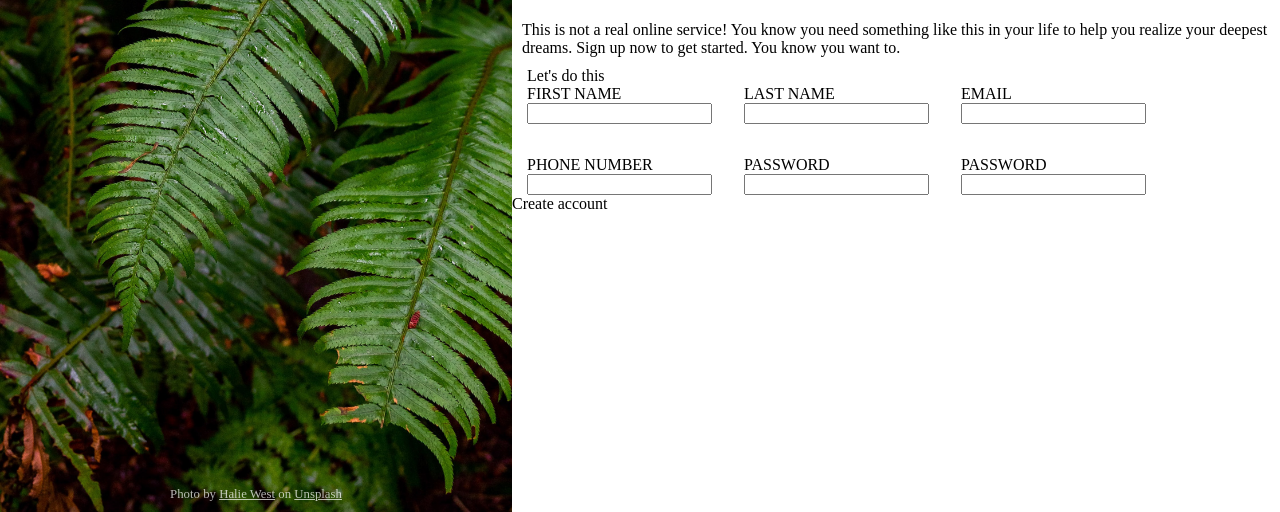
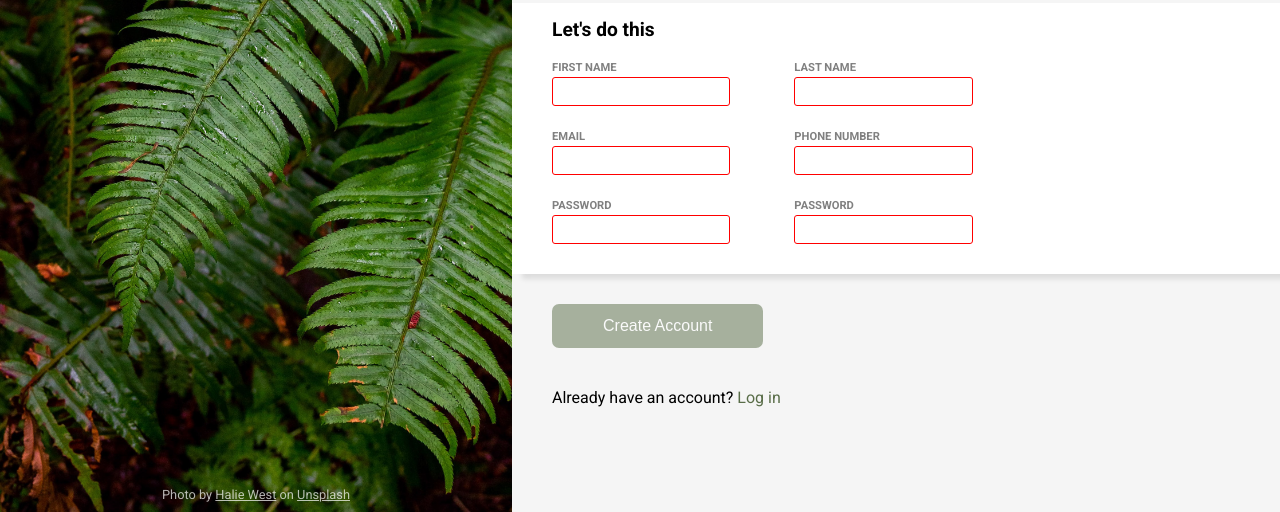
Before and after one commit to JasonOCat/TOP-form, a plain HTML site: page index.html in a window 1280 px wide. Shown: the part 288-800 px from the top of the page. Drawn offline with Linux system fonts and the light colour scheme.

Commit message:
Do form + password

```diff
--- a/css/styles.css
+++ b/css/styles.css
@@ -1,5 +1,8 @@
+@import url('https://fonts.googleapis.com/css2?family=Roboto:wght@100;400;700&display=swap');
+
 :root {
     --white-transparent: rgba(255, 255, 255, 0.7);
+    font-family: 'Roboto', sans-serif;
 }
 
 @font-face {
@@ -68,20 +71,119 @@ main {
     flex: 1;
     width: 100%;
     justify-content: center;
+    background-color: whitesmoke;
 }
 
 #intro {
-    margin: 10px 10px;
+    margin: 10px 40px;
+    padding-bottom: 35px;
+    font-size: 1.4rem;
+    font-weight: 600;
+    width: 80%;
 }
+
+.lets-go {
+    margin-bottom: 20px;
+    font-size:1.2rem;
+    font-weight: 600;
+}
+
+.you-know {
+    font-style: italic;
+}
+
+
 
 #div-form {
     display: flex;
     flex-wrap: wrap;
-    gap: 2rem;
-    margin:0px 15px;
+    gap: 1.5rem 4rem;
+    width: 70%;
+    margin-bottom: 30px;
 }
 
 #div-form > div {
     display: flex;
     flex-direction: column;
+    width: 35%;
 }
+
+.form-form {
+    display:flex;
+    flex-direction: column;
+}
+
+.form-form-form {
+    background-color: white;
+    box-shadow: 10px 5px 5px rgba(0, 0, 0, 0.1);
+    padding-left: 40px;
+    padding-top: 15px;
+    margin-bottom: 30px;
+}
+
+label {
+    font-size: 0.7rem;
+    font-weight: 900;
+    color: grey;
+    margin-bottom: 3px;
+}
+
+input {
+    border: 1px solid #E5E7EB;
+    border-radius: 3px;
+    padding: 6px 8px;
+}
+
+input:focus {
+    border: 1px solid blue;
+    box-shadow: 5px 4px 3px rgba(0, 0, 0, 0.1);
+}
+
+input:required:valid {
+    border: 1px solid green;
+}
+
+input:required:invalid {
+    border: 1px solid red;
+}
+
+input:required {
+    border: 1px solid #E5E7EB;
+}
+
+input.error {
+    border: 1px solid red;
+}
+
+input.valid {
+    border: 1px solid green;
+}
+
+.error-pass {
+    color: red;
+    font-size: 0.7rem;;
+}
+
+input:disabled {
+    opacity: 0.5;
+}
+
+
+
+
+.btn {
+    margin-left: 40px;
+    margin-bottom: 40px;
+    border-radius: 7px;
+    padding: 13px 51px;
+    border: none;
+    background-color: #596D48;
+    color: white;
+    font-size: 1rem;
+
+}
+
+.account {
+    margin-left: 40px;
+    font-weight: 400;
+}
--- a/index.html
+++ b/index.html
@@ -25,46 +25,64 @@
         <main>
             <div id="intro">
                 This is not a real online service! You know you need something like this in your life to help you
-                realize your deepest dreams. Sign up now to get started. You know you want to.
+                realize your deepest dreams. Sign up now to get started.
+                <br/>
+                <br/>
+                <p class="you-know">You know you want to.</p>
             </div>
             <div id="form">
 
+                <form action="#" method="get">
 
-                <form action="">
+                    <div class="form-form">
 
-                    <p style="padding-left:15px;">Let's do this</p>
+
+                        <div class="form-form-form">
+                            <p class="lets-go">Let's do this</p>
+
                             <div id="div-form">
 
                                 <div>
                                     <label for="first_name">FIRST NAME</label>
-                            <input type="text" id="first_name" name="first_name">
+                                    <input type="text" id="first_name" name="first_name"
+                                    pattern="[a-zA-Z-\s]+"
+                                    required>
                                 </div>
                                 <div>
-                            <label for="first_name">LAST NAME</label>
-                            <input type="text" id="last_name" name="last_name">
+                                    <label for="last_name">LAST NAME</label>
+                                    <input type="text" id="last_name" name="last_name"
+                                    pattern="[a-zA-Z-\s]+"
+                                    required>
                                 </div>
                                 <div>
-                            <label for="first_name">EMAIL</label>
-                            <input type="email" id="email" name="email">
+                                    <label for="email">EMAIL</label>
+                                    <input type="email" id="email" name="email" required>
                                 </div>
                                 <div>
-                            <label for="first_name">PHONE NUMBER</label>
-                            <input type="tel" id="phonenumber" name="phonenumber">
+                                    <label for="phonenumber">PHONE NUMBER</label>
+                                    <input type="text" id="phonenumber" name="phonenumber"
+                                    pattern="\d{10}"
+                                    required>
                                 </div>
                                 <div>
-                            <label for="first_name">PASSWORD</label>
-                            <input type="password" id="password" name="password">
+                                    <label for="password">PASSWORD</label>
+                                    <input type="password" id="password" name="password" class="error" required>
+                                    <p class="error-pass" hidden>* Passwords do not match</p>
                                 </div>
                                 <div>
-                            <label for="first_name">PASSWORD</label>
-                            <input type="password" id="confirm_password" name="confirm_password">
+                                    <label for="check_password">PASSWORD</label>
+                                    <input type="password" id="check_password" name="check_password" class="error" required>
                                 </div>
+                            </div>
+                        </div>
+                        <div id="login">
+                            <input type="submit" class="btn" value="Create Account" disabled="disabled">
+                        </div>
+                        <p class="account">Already have an account? <a href="#" style="color:#596D48; text-decoration: none">Log in</a></p>
                     </div>
                 </form>
             </div>
-            <div id="login">
-                Create account
-            </div>
+
         </main>
     </div>
 </body>
--- a/js/javascript.js
+++ b/js/javascript.js
@@ -0,0 +1,46 @@
+const pass = document.querySelector('#password');
+const checkPass = document.querySelector('#check_password');
+const errorPass = document.querySelector('.error-pass');
+const submitBtn = document.querySelector('.btn');
+
+console.log(checkPass);
+
+pass.addEventListener('keyup', passCheck);
+checkPass.addEventListener('keyup', passCheck);
+submitBtn.addEventListener('submit', submitForm)
+
+
+function submitForm(e) {
+    e.preventDefault();
+    return false;
+}
+
+
+function passCheck(e) {
+
+    if (!pass.value || !checkPass.value) {
+        submitBtn.setAttribute('disabled','disabled');
+        errorPass.hidden = true;
+        pass.classList.add("error");
+        checkPass.classList.add("error");
+        pass.classList.remove("valid");
+        checkPass.classList.remove("valid");
+        return
+    }
+
+    if (pass.value === checkPass.value ) {
+        submitBtn.removeAttribute('disabled');
+        errorPass.hidden = true;
+        pass.classList.remove("error");
+        checkPass.classList.remove("error");
+        pass.classList.add("valid");
+        checkPass.classList.add("valid");
+    } else {
+        submitBtn.setAttribute('disabled','disabled');
+        errorPass.hidden = false;
+        pass.classList.add("error");
+        checkPass.classList.add("error");
+        pass.classList.remove("valid");
+        checkPass.classList.remove("valid");
+    }
+}
```
Lines whose indentation alone changed are shown as unchanged.
